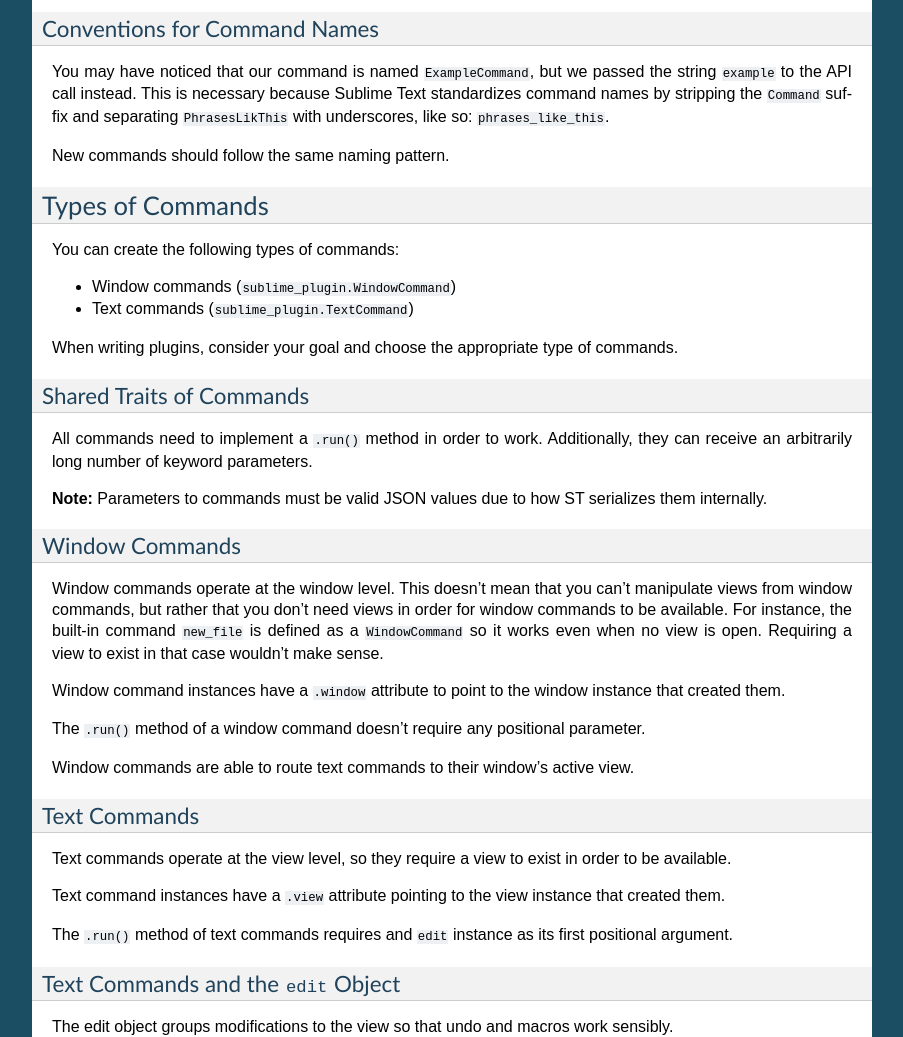
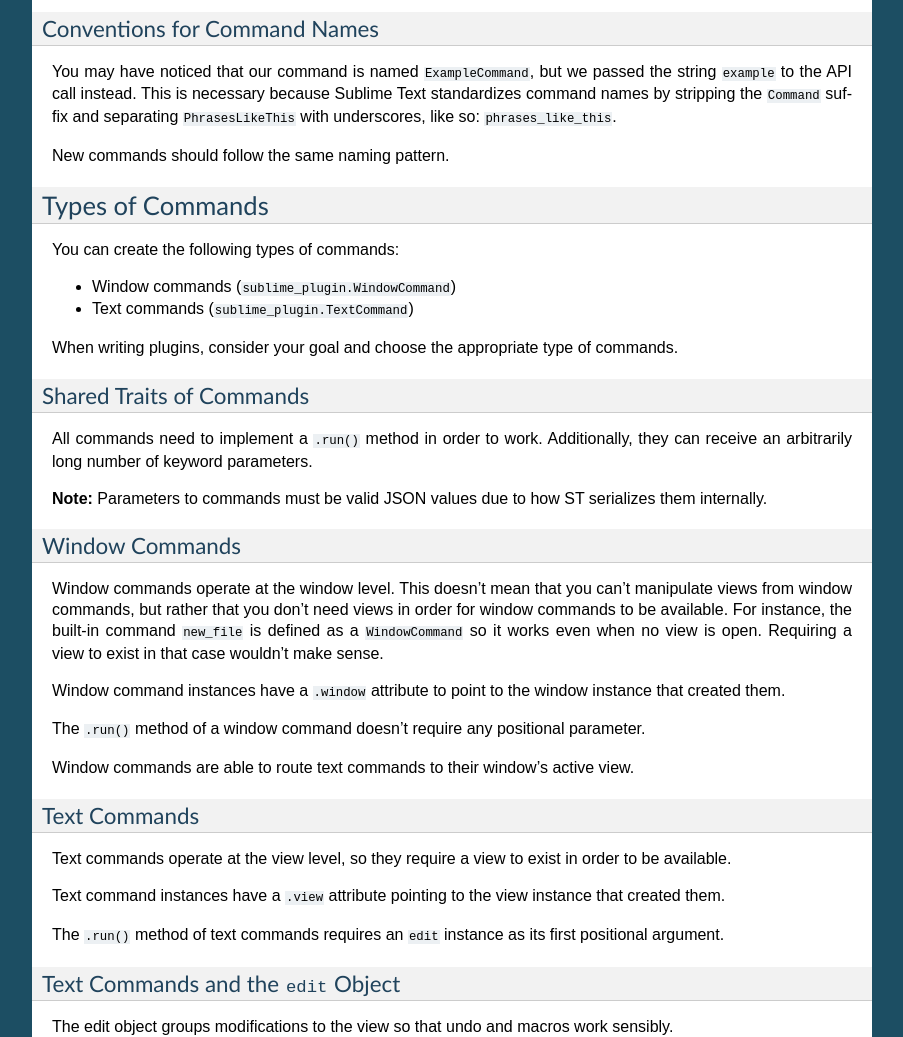
Before and after one commit to guillermooo/sublime-undocs, a Sphinx documentation site: the page built from source/extensibility/plugins.rst, in a window 1280 px wide and 1400 px high, scrolled down 1429 px. Shown: the part 148-1185 px from the top of the window, without its empty margins (198-1101 px from the left). Built offline with Sphinx 7.4.7, drawn with Linux system fonts in a browser that asks for light colours.

Commit message:
Fix typos

```diff
--- a/source/extensibility/plugins.rst
+++ b/source/extensibility/plugins.rst
@@ -98,7 +98,7 @@
 You may have noticed that our command is named ``ExampleCommand``, but we
 passed the string ``example`` to the API call instead. This is necessary
 because Sublime Text standardizes command names by stripping the ``Command``
-suffix and separating ``PhrasesLikThis`` with underscores, like so:
+suffix and separating ``PhrasesLikeThis`` with underscores, like so:
 ``phrases_like_this``.
 
 New commands should follow the same naming pattern.
@@ -151,7 +151,7 @@
 Text command instances have a ``.view`` attribute pointing to the view instance
 that created them.
 
-The ``.run()`` method of text commands requires and ``edit`` instance as
+The ``.run()`` method of text commands requires an ``edit`` instance as
 its first positional argument.
 
 Text Commands and the ``edit`` Object
```
